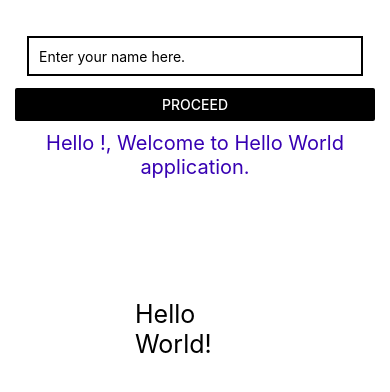
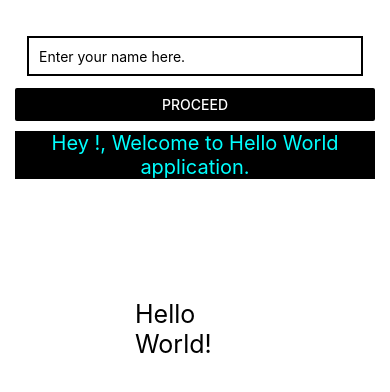
Before and after one commit to Rishabh11200/HelloWorld_ReactNative, a React Native app: screen / in a window 390 px wide. Both pictures are taken after a click on the button "PROCEED". Shown: the top 392 px of the page. Built offline with nearby package versions, Linux system fonts and the light colour scheme.

Commit message:
Deleted Additional Code

```diff
--- a/FirstPage.js
+++ /dev/null
@@ -1,96 +0,0 @@
-import React, {useState, Component} from 'react';
-import {
-  SafeAreaView,
-  StyleSheet,
-  TextInput,
-  Button,
-  View,
-  Text,
-  Alert,
-} from 'react-native';
-
-export default class FirstPage extends React.Component {
-  constructor(props) {
-    super(props);
-    this.state = {
-      input: '',
-      disInput: '',
-      isEnabled: false,
-    };
-    this.onPressButton = this.onPressButton.bind(this);
-    // console.log("Constructor called!");
-  }
-  // static getDerivedStateFromProps(props,state){
-  //   console.log(props + state.input);
-  //   return true
-  // }
-
-  handleChange = text => {
-    this.setState({input: text});
-  };
-  onPressButton = text => {
-    this.setState({
-      disInput:
-        'Hello ' + this.state.input + '!, Welcome to Hello World application.',
-      isEnabled: !this.state.isEnabled,
-    });
-  };
-  render() {
-    const {input} = this.state;
-    // console.log("Render is called!");
-    return (
-      <SafeAreaView style={styles.wholepage}>
-        <View style={styles.firstcontainer}>
-          <TextInput
-            onChangeText={this.handleChange}
-            value={input}
-            style={styles.firsttextinput}
-            placeholder="Enter your name here."
-          />
-          <Button title="Proceed" color="black" onPress={this.onPressButton} />
-          {this.state.isEnabled ? (
-            <Text style={styles.firsttext}>{this.state.disInput}</Text>
-          ) : null}
-
-          <View style={styles.centerview}>
-            <Text style={styles.secondtext}>Hello World!</Text>
-          </View>
-        </View>
-      </SafeAreaView>
-    );
-  }
-}
-
-const styles = StyleSheet.create({
-  wholepage: {
-    flex: 1,
-    justifyContent: 'center',
-    marginHorizontal: 15,
-  },
-  firstcontainer: {
-    height: '100%',
-    paddingTop: 24,
-  },
-  firsttextinput: {
-    height: 40,
-    margin: 12,
-    borderWidth: 2,
-    padding: 10,
-  },
-  firsttext: {
-    marginTop: 10,
-    fontSize: 20,
-    color: 'cyan',
-    textAlign: 'center',
-    backgroundColor: 'black',
-  },
-  centerview: {
-    justifyContent: 'center',
-    alignItem: 'center',
-    margin: 120,
-  },
-  secondtext: {
-    fontSize: 25,
-    color: 'black',
-  },
-});
--- a/FirstPage2.js
+++ b/FirstPage2.js
@@ -12,8 +12,10 @@ import {
 const FirstPage2 = props => {
   const [text, isChanged] = useState('');
   const [disText, onProceed] = useState('');
+  const [textEnable, isEnabled] = useState(false);
   const onPressButton = text => {
-    onProceed('Hello ' + text + '!, Welcome to Hello World application.');
+    onProceed('Hey ' + text + '!, Welcome to Hello World application.');
+    isEnabled(!textEnable);
   };
   return (
     <SafeAreaView style={styles.wholepage}>
@@ -29,7 +31,8 @@ const FirstPage2 = props => {
           color="black"
           onPress={() => onPressButton(text)}
         />
-        <Text style={styles.firsttext}>{disText}</Text>
+        {textEnable ? <Text style={styles.firsttext}>{disText}</Text> : null}
+
         <View style={styles.centerview}>
           <Text style={styles.secondtext}>Hello World!</Text>
         </View>
@@ -57,8 +60,9 @@ const styles = StyleSheet.create({
   firsttext: {
     marginTop: 10,
     fontSize: 20,
-    color: '#3700B3',
+    color: 'cyan',
     textAlign: 'center',
+    backgroundColor: 'black',
   },
   centerview: {
     justifyContent: 'center',
```
